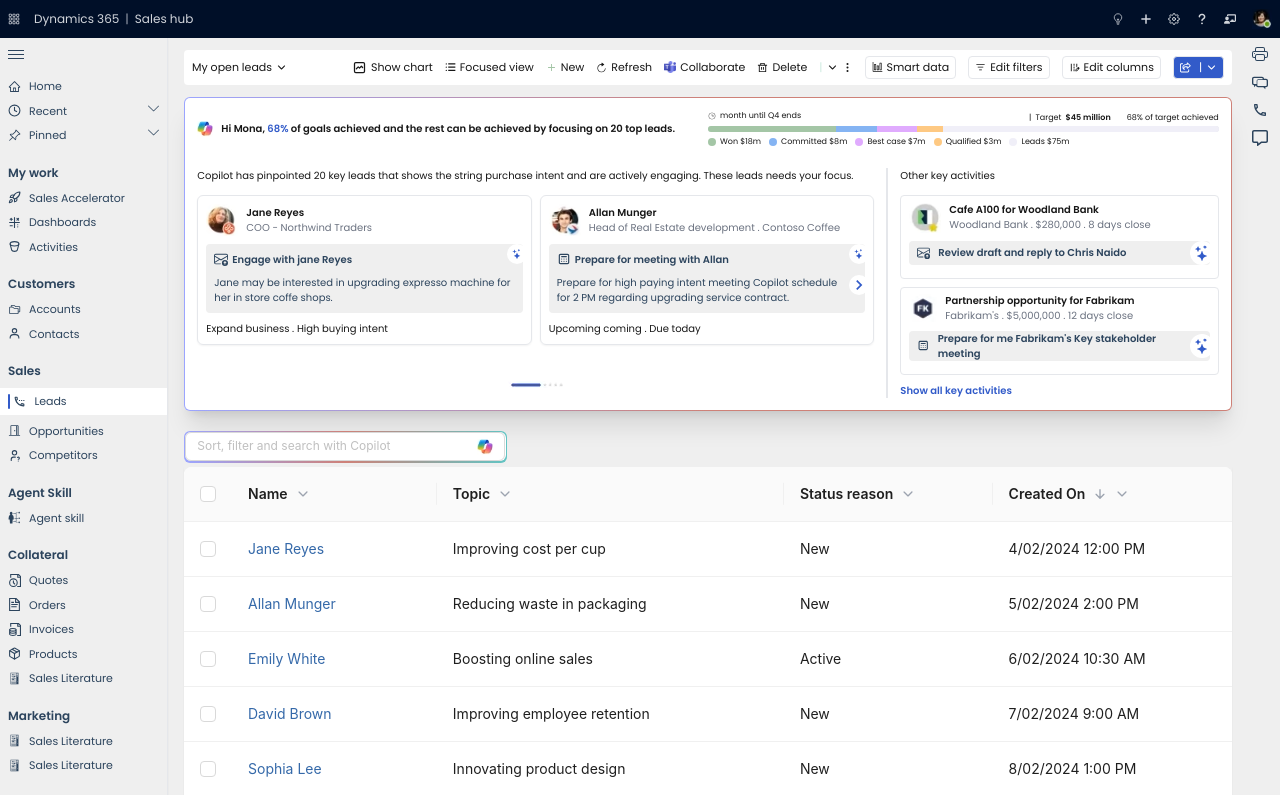
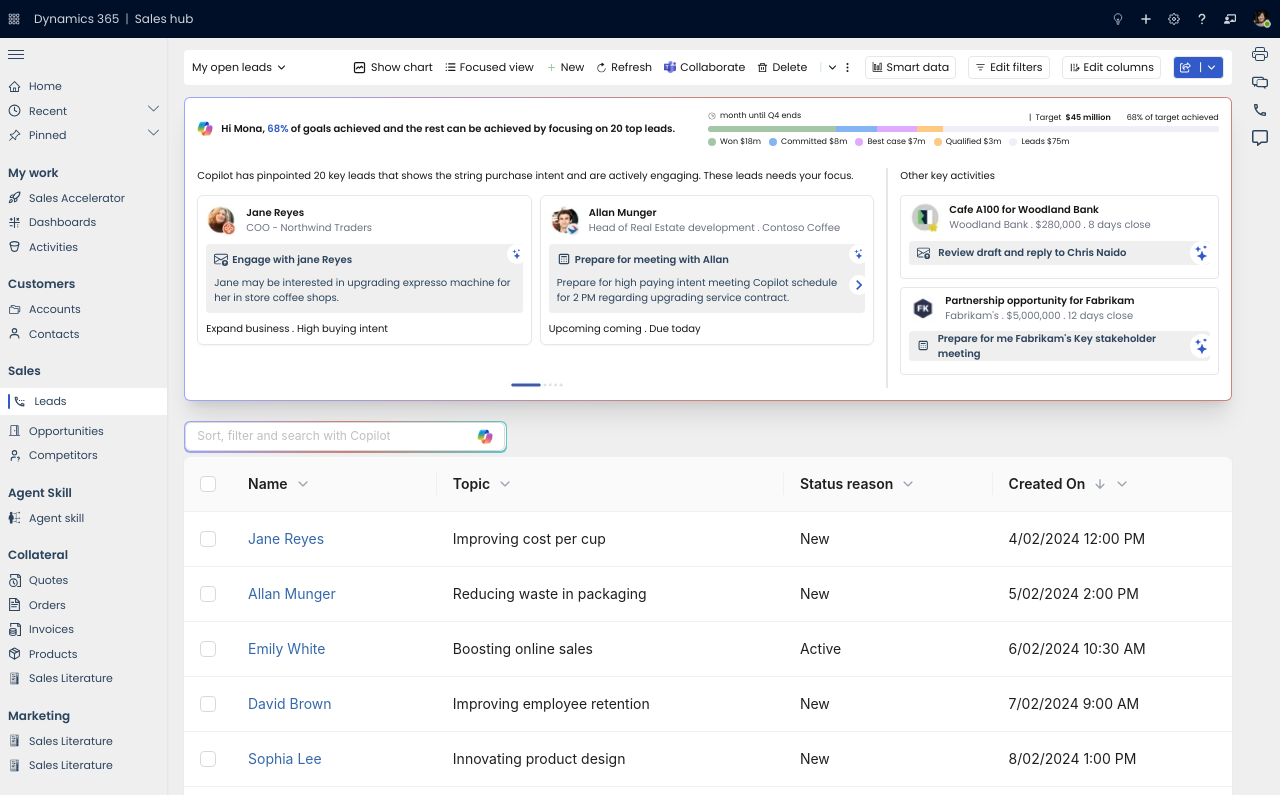
Before and after one commit to Godswillcode/workergen-interview, a Next.js app: page / in a window 1280 px wide. Shown: the top 795 px of the page. Built offline with nearby package versions, Linux system fonts and the light colour scheme.

Commit message:
fix errros

```diff
--- a/app/components/Analysis.tsx
+++ b/app/components/Analysis.tsx
@@ -130,7 +130,7 @@
                     </div>
                     <p>
                       Jane may be interested in upgrading expresso machine for
-                      her in store coffe shops.
+                      her in store coffee shops.
                     </p>
                   </div>
                   <p>Expand business . High buying intent</p>
@@ -233,7 +233,7 @@
                         Partnership opportunity for Fabrikam
                       </h4>
                       <p className="text-gray-500">
-                        Fabrikam's . $5,000,000 . 12 days close
+                        Fabrikam&apos;s . $5,000,000 . 12 days close
                       </p>
                     </div>
                   </div>
@@ -242,7 +242,7 @@
                     <div className="flex items-center gap-2">
                       <CgCalendarDates size={13} />
                       <span className="font-semibold">
-                        Prepare for me Fabrikam's Key stakeholder meeting
+                        Prepare for me Fabrikam&apos;s Key stakeholder meeting
                       </span>
                     </div>
 
@@ -254,10 +254,6 @@
                     </div>
                   </div>
                 </div>
-
-                <span className="text-[#325BC9] hover:text-black cursor-pointer font-semibold">
-                  Show all key activities
-                </span>
               </div>
             </div>
           </div>
--- a/app/constant/index.tsx
+++ b/app/constant/index.tsx
@@ -1,5 +1,6 @@
 import janeImage from "../images/avatarJane.png"
 import allanImage from "../images/allanAvatar.png"
+import { StaticImageData } from "next/image";
 
 export type leadProps = {
   id: number;
@@ -11,7 +12,7 @@
   position: string;
   whyPick: string;
   userInterest: string;
-  userImage: any;
+  userImage: string | StaticImageData;
   revenueAmount: number;
 };
 
--- a/app/types/index.ts
+++ b/app/types/index.ts
@@ -6,5 +6,5 @@
 export interface IModalProp {
   id?: number;
   open: boolean;
-    handleClose: Function;
+  handleClose: () => void;
 }
```
Lines whose indentation alone changed are shown as unchanged.
